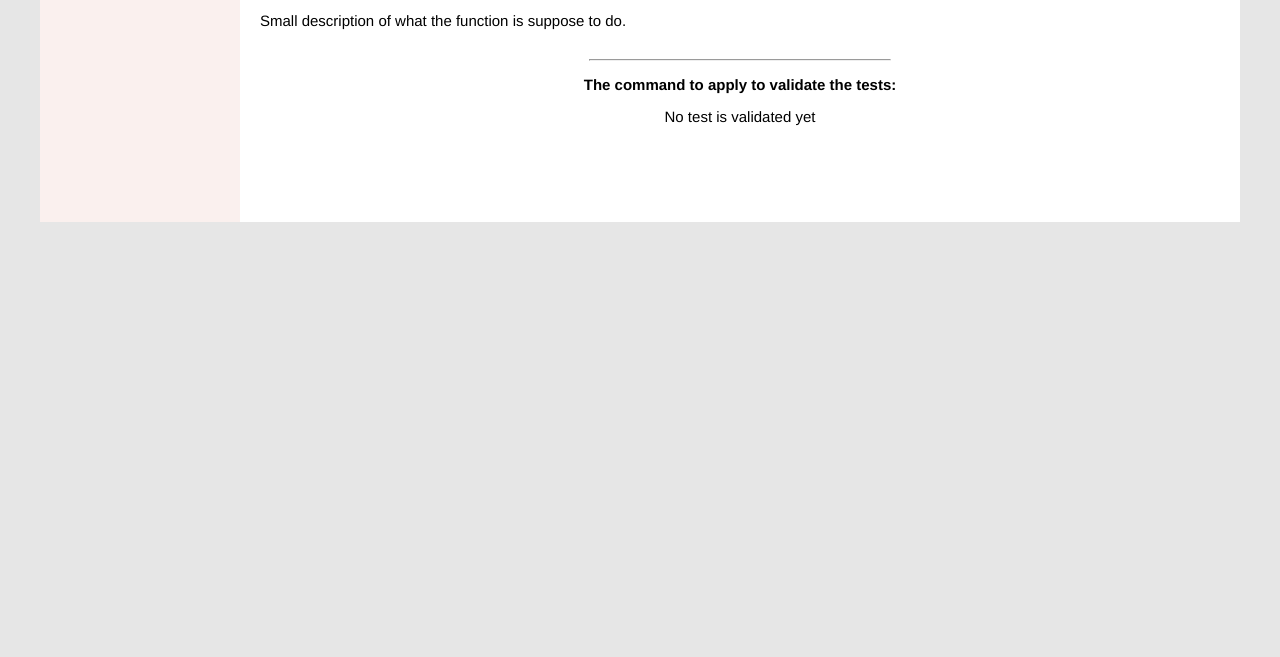
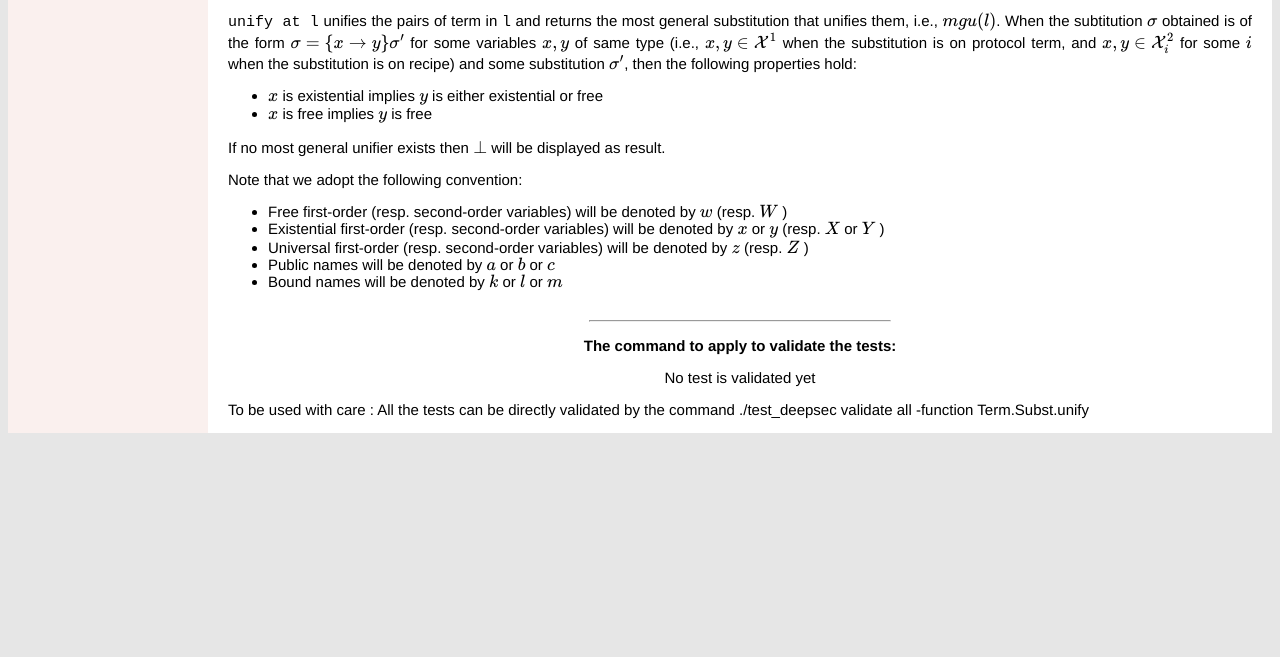
Before and after one commit to DeepSec-prover/deepsec, a plain HTML site: page Testing_data/Tests_to_check/template_term_subst_unify.html in a window 1280 px wide. Shown: the part 143-800 px from the top of the page. Drawn offline with nearby package versions, Linux system fonts and the light colour scheme; some packages are replaced by stand-ins of ours.

Commit message:
Addition of the html pages for tests

```diff
--- a/Testing_data/Tests_to_check/template_term_subst_unify.html
+++ b/Testing_data/Tests_to_check/template_term_subst_unify.html
@@ -72,16 +72,33 @@
       <div id="content-text">
 
         <p>
-          Small description of what the function is suppose to do.
+          <code>unify at l</code> unifies the pairs of term in <code>l</code> and returns the most general substitution that unifies them, i.e., \(mgu(l)\).
+          When the subtitution \( \sigma \) obtained is of the form \(\sigma = \{ x \rightarrow y \}\sigma'\) for some variables \(x,y\) of same type
+          (i.e., \(x,y \in \mathcal{X}^1 \) when the substitution is on protocol term, and \(x,y \in \mathcal{X}^2_{i}\) for some \(i\) when the substitution
+          is on recipe) and some substitution \(\sigma'\), then the following properties hold:
+          <ul>
+            <li> \(x\) is existential implies \(y\) is either existential or free</li>
+            <li> \(x\) is free implies \(y\) is free</li>
+          </ul>
+          If no most general unifier exists then \(\bot\) will be displayed as result.
+        </p>
+        <p>
+          Note that we adopt the following convention:
+          <ul>
+            <li>Free first-order (resp. second-order variables) will be denoted by \(w\) (resp. \(W\) )</li>
+            <li>Existential first-order (resp. second-order variables) will be denoted by \(x\) or \(y\) (resp. \(X\) or \(Y\) )</li>
+            <li>Universal first-order (resp. second-order variables) will be denoted by \(z\) (resp. \(Z\) )</li>
+            <li>Public names will be denoted by \(a\) or \(b\) or \(c\)</li>
+            <li>Bound names will be denoted by \(k\) or \(l\) or \(m\)</li>
+          </ul>
         </p>
 
         <hr class="big-separation">
 
         <div>
-          <p class="generate-commands"> The command to apply to validate the tests:
-          </p>
-          <p id="command-line" class="command">No test is validated yet
-          </p>
+          <p class="generate-commands"> The command to apply to validate the tests:</p>
+          <p id="command-line" class="command">No test is validated yet</p>
+          <p> To be used with care : All the tests can be directly validated by the command ./test_deepsec validate all -function Term.Subst.unify</p>
         </div>
         <!-- Beginning Tests -->
         <!-- The tests -->
```
Also changed, not shown: Testing_data/Validated_tests/template_term_subst_unify.html (+20 -2 lines), index.html (+6 -0 lines), 1 other file.
